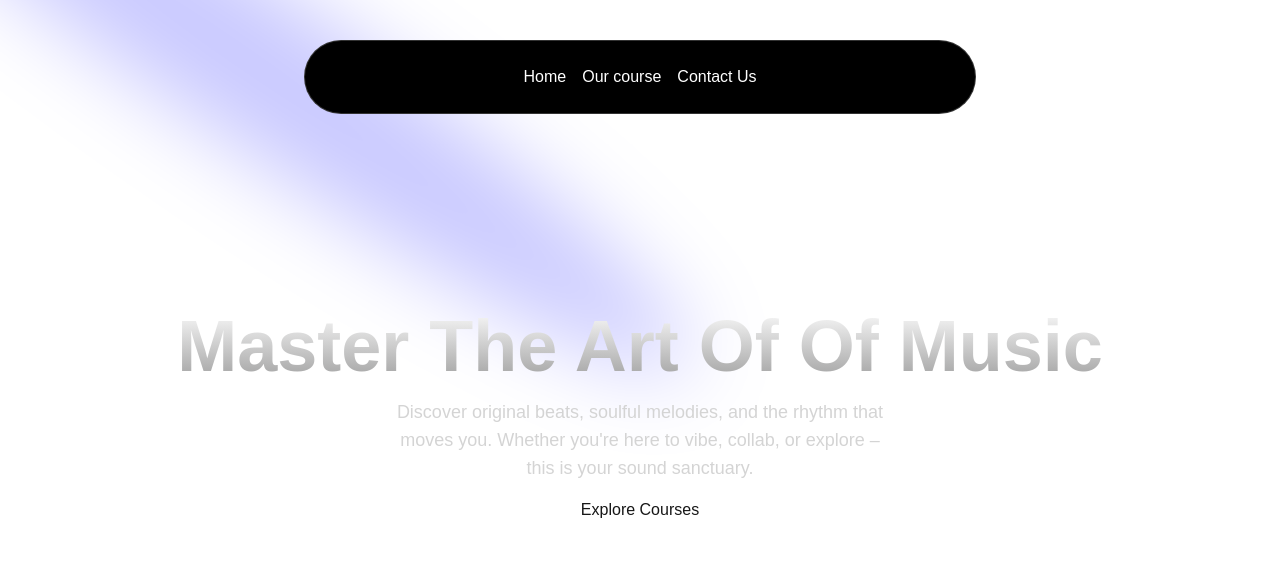
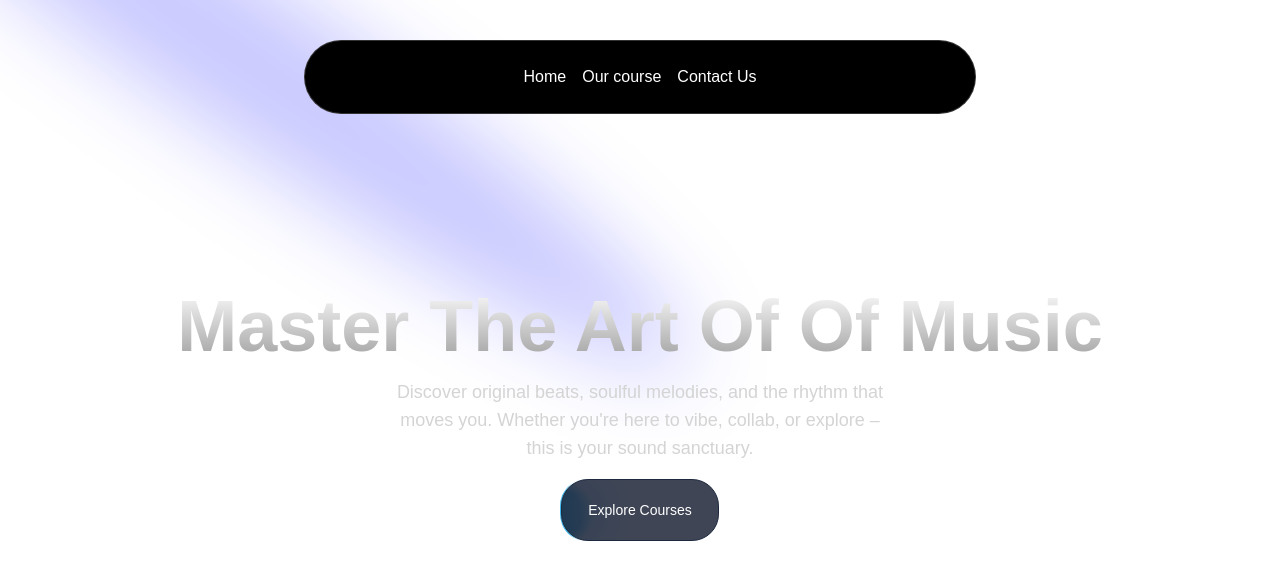
Before and after one commit to harshitsaxena214/mymusicapp, a Next.js app: page / in a window 1280 px wide. Shown: the top 580 px of the page. Built offline with nearby package versions, Linux system fonts and the light colour scheme.

Commit message:
Refactor HeroSection to use Button component; clean up layout and styles

```diff
--- a/src/app/layout.tsx
+++ b/src/app/layout.tsx
@@ -32,7 +32,6 @@
       >
 
          <div className="relative w-full flex items-center justify-center">
-
         <Navbar />
         </div>
         {children}
--- a/src/app/page.tsx
+++ b/src/app/page.tsx
@@ -5,7 +5,7 @@
 export default function Home() {
   return (
     <main className="flex min-h-screen flex-col items-center justify-between p-24">
-        <Spotlight
+         <Spotlight
         className="-top-40 left-0 md:-top-20 md:left-60"
         fill="blue"
       />
--- a/src/components/HeroSection.tsx
+++ b/src/components/HeroSection.tsx
@@ -1,6 +1,6 @@
 import Link from 'next/link'
 import React from 'react'
-
+import { Button } from './ui/moving-border'
 
 function HeroSection() {
   return (
@@ -8,10 +8,11 @@
     <div className='h-auto md:h-[40rem] w-full rounded-md flex flex-col items-center justify-center relative overflow-hidden mx-auto py-10 md:py-0'>
 
       <div className="p-4 relative z-10 w-full text-center">
+
       <h1 className='mt-20 md:mt-0 text-4xl md:text-7xl font-bold bg-clip-text text-transparent bg-gradient-to-b from-neutral-50 to-neutral-400'>Master The Art Of Of Music</h1>
         <p className='mt-4 font-normal text-base md:text-lg text-neutral-300 max-w-lg mx-auto'>Discover original beats, soulful melodies, and the rhythm that moves you.
         Whether you're here to vibe, collab, or explore – this is your sound sanctuary.</p>
-        <div className="mt-4"><Link href={"/courses"}>Explore Courses</Link></div>
+        <div className="mt-4"><Link href={"/courses"}><Button className='hover:cursor-pointer'>Explore Courses</Button></Link></div>
          </div>
 
       </div>
--- /dev/null
+++ b/src/components/ui/moving-border.tsx
@@ -0,0 +1,139 @@
+"use client";
+import React from "react";
+import {
+  motion,
+  useAnimationFrame,
+  useMotionTemplate,
+  useMotionValue,
+  useTransform,
+} from "motion/react";
+import { useRef } from "react";
+import { cn } from "@/lib/utils";
+
+export function Button({
+  borderRadius = "1.75rem",
+  children,
+  as: Component = "button",
+  containerClassName,
+  borderClassName,
+  duration,
+  className,
+  ...otherProps
+}: {
+  borderRadius?: string;
+  children: React.ReactNode;
+  as?: any;
+  containerClassName?: string;
+  borderClassName?: string;
+  duration?: number;
+  className?: string;
+  [key: string]: any;
+}) {
+  return (
+    <Component
+      className={cn(
+        "relative h-16 w-40 overflow-hidden bg-transparent p-[1px] text-xl",
+        containerClassName,
+      )}
+      style={{
+        borderRadius: borderRadius,
+      }}
+      {...otherProps}
+    >
+      <div
+        className="absolute inset-0"
+        style={{ borderRadius: `calc(${borderRadius} * 0.96)` }}
+      >
+        <MovingBorder duration={duration} rx="30%" ry="30%">
+          <div
+            className={cn(
+              "h-20 w-20 bg-[radial-gradient(#0ea5e9_40%,transparent_60%)] opacity-[0.8]",
+              borderClassName,
+            )}
+          />
+        </MovingBorder>
+      </div>
+
+      <div
+        className={cn(
+          "relative flex h-full w-full items-center justify-center border border-slate-800 bg-slate-900/[0.8] text-sm text-white antialiased backdrop-blur-xl",
+          className,
+        )}
+        style={{
+          borderRadius: `calc(${borderRadius} * 0.96)`,
+        }}
+      >
+        {children}
+      </div>
+    </Component>
+  );
+}
+
+export const MovingBorder = ({
+  children,
+  duration = 3000,
+  rx,
+  ry,
+  ...otherProps
+}: {
+  children: React.ReactNode;
+  duration?: number;
+  rx?: string;
+  ry?: string;
+  [key: string]: any;
+}) => {
+  const pathRef = useRef<any>(null);
+  const progress = useMotionValue<number>(0);
+
+  useAnimationFrame((time) => {
+    const length = pathRef.current?.getTotalLength();
+    if (length) {
+      const pxPerMillisecond = length / duration;
+      progress.set((time * pxPerMillisecond) % length);
+    }
+  });
+
+  const x = useTransform(
+    progress,
+    (val) => pathRef.current?.getPointAtLength(val).x,
+  );
+  const y = useTransform(
+    progress,
+    (val) => pathRef.current?.getPointAtLength(val).y,
+  );
+
+  const transform = useMotionTemplate`translateX(${x}px) translateY(${y}px) translateX(-50%) translateY(-50%)`;
+
+  return (
+    <>
+      <svg
+        xmlns="http://www.w3.org/2000/svg"
+        preserveAspectRatio="none"
+        className="absolute h-full w-full"
+        width="100%"
+        height="100%"
+        {...otherProps}
+      >
+        <rect
+          fill="none"
+          width="100%"
+          height="100%"
+          rx={rx}
+          ry={ry}
+          ref={pathRef}
+        />
+      </svg>
+      <motion.div
+        style={{
+          position: "absolute",
+          top: 0,
+          left: 0,
+          display: "inline-block",
+          transform,
+        }}
+      >
+        {children}
+      </motion.div>
+    </>
+  );
+};
```
